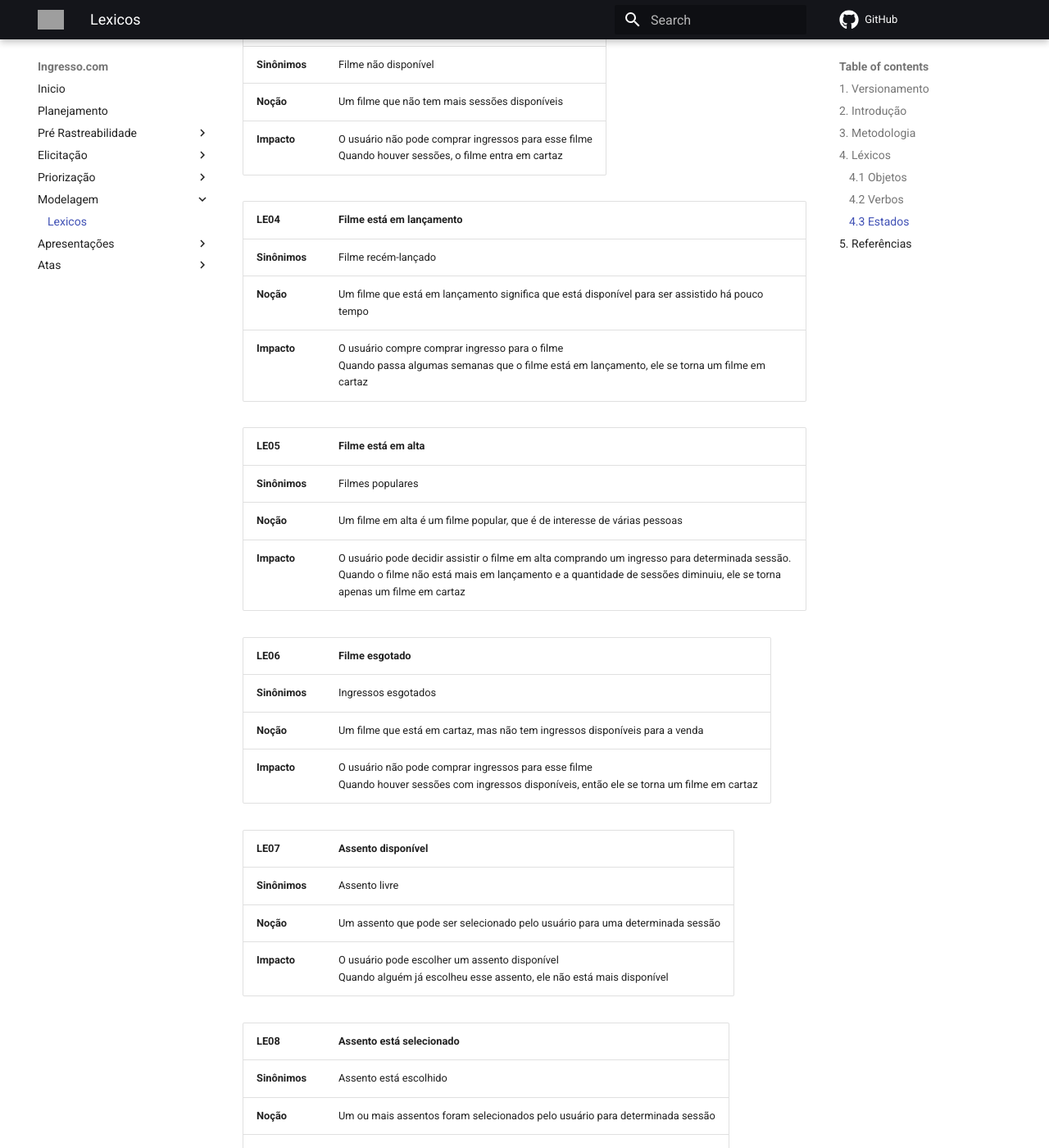
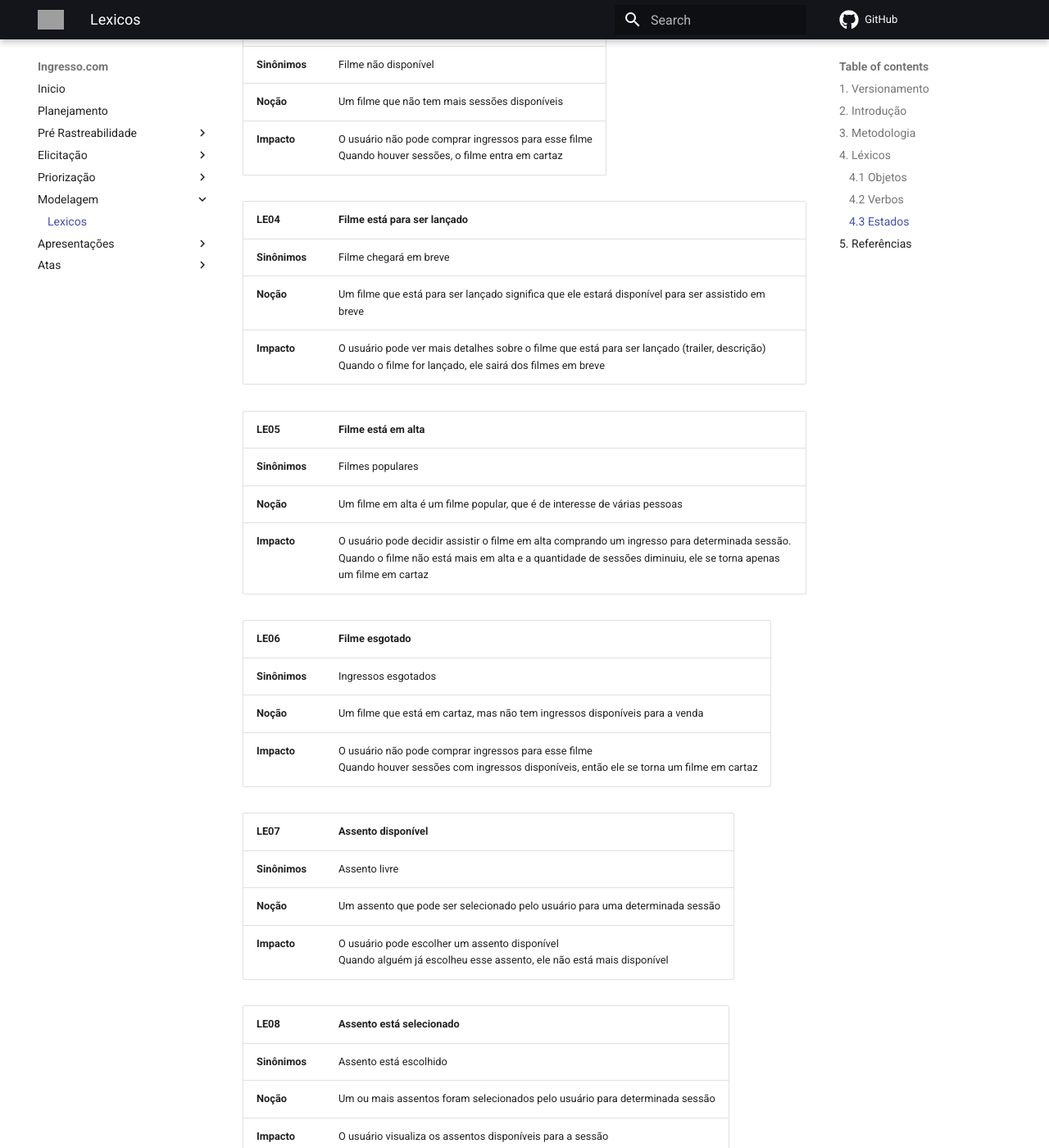
Before and after one commit to Requisitos-de-Software/2021.1-Ingresso.com, an MkDocs documentation site: the page built from docs/modelagem/lexicos.md, in a window 1280 px wide and 1400 px high, scrolled down 5513 px. Shown: the whole window at 82% size. Built offline with MkDocs 1.6.1 and Material for MkDocs 9.7.7, drawn with Linux system fonts in a browser that asks for light colours; comment, search, counter and statistics services are not loaded; some of the changed text lies outside the part shown; grey boxes are pictures that could not be loaded.

Commit message:
#49 Corrigindo erros ortográficos

```diff
--- a/docs/modelagem/lexicos.md
+++ b/docs/modelagem/lexicos.md
@@ -41,7 +41,7 @@
 |---|------------------|
 |**Sinônimos**|Cliente|
 |**Noção**|A pessoa interessada em comprar ingresso para algum evento|
-|**Impacto**|O usuário pode comprar ingresso, escolher assento, pesquisar um evento e visualizar prevenções<br>|
+|**Impacto**|O usuário pode comprar ingresso, escolher assento, pesquisar um evento e visualizar prevenções|
 
 |LO02|**Filme**|
 |---|------------------|
@@ -99,7 +99,7 @@
 |---|------------------|
 |**Sinônimos**|Selecionar assento|
 |**Noção**|O usuário tem a opção de escolher um ou mais assentos para determinada sessão|
-|**Impacto**|Os assentos foram escolhidos;<br>Assentos próximos são bloqueados por medidas de segurança|
+|**Impacto**|Os assentos foram escolhidos<br>Assentos próximos são bloqueados por medidas de segurança|
 
 |LV03|**Cadastrar usuário**|
 |---|------------------|
@@ -153,17 +153,17 @@
 |**Noção**|Um filme que não tem mais sessões disponíveis|
 |**Impacto**|O usuário não pode comprar ingressos para esse filme<br>Quando houver sessões, o filme entra em cartaz|
 
-|LE04|**Filme está em lançamento**|
+|LE04|**Filme está para ser lançado**|
 |---|------------------|
-|**Sinônimos**|Filme recém-lançado|
-|**Noção**|Um filme que está em lançamento significa que está disponível para ser assistido há pouco tempo|
-|**Impacto**|O usuário compre comprar ingresso para o filme<br>Quando passa algumas semanas que o filme está em lançamento, ele se torna um filme em cartaz|
+|**Sinônimos**|Filme chegará em breve|
+|**Noção**|Um filme que está para ser lançado significa que ele estará disponível para ser assistido em breve|
+|**Impacto**|O usuário pode ver mais detalhes sobre o filme que está para ser lançado (trailer, descrição)<br>Quando o filme for lançado, ele sairá dos filmes em breve|
 
 |LE05|**Filme está em alta**|
 |---|------------------|
 |**Sinônimos**|Filmes populares|
 |**Noção**|Um filme em alta é um filme popular, que é de interesse de várias pessoas|
-|**Impacto**|O usuário pode decidir assistir o filme em alta comprando um ingresso para determinada sessão. Quando o filme não está mais em lançamento e a quantidade de sessões diminuiu, ele se torna apenas um filme em cartaz|
+|**Impacto**|O usuário pode decidir assistir o filme em alta comprando um ingresso para determinada sessão. Quando o filme não está mais em alta e a quantidade de sessões diminuiu, ele se torna apenas um filme em cartaz|
 
 |LE06|**Filme esgotado**|
 |---|------------------|
```
Also changed, not shown: other parts of docs/modelagem/lexicos.md (+2 -2 lines).
